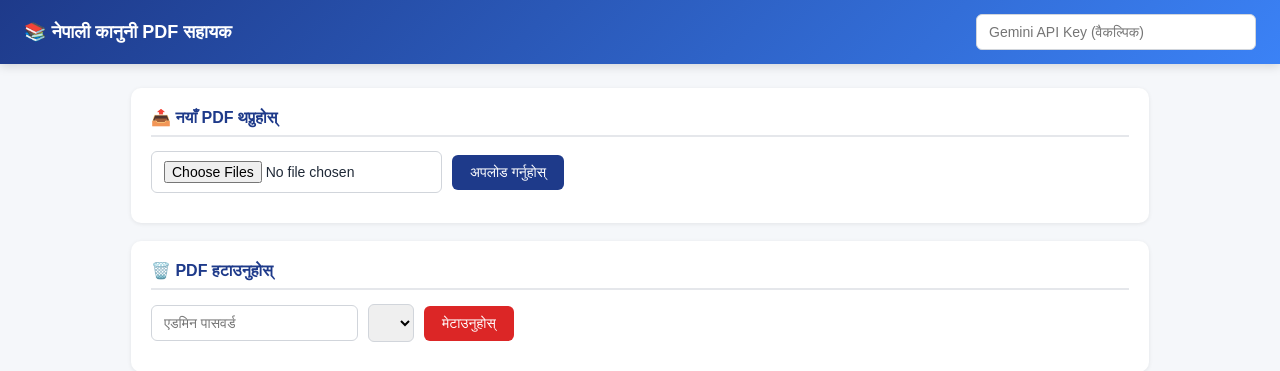
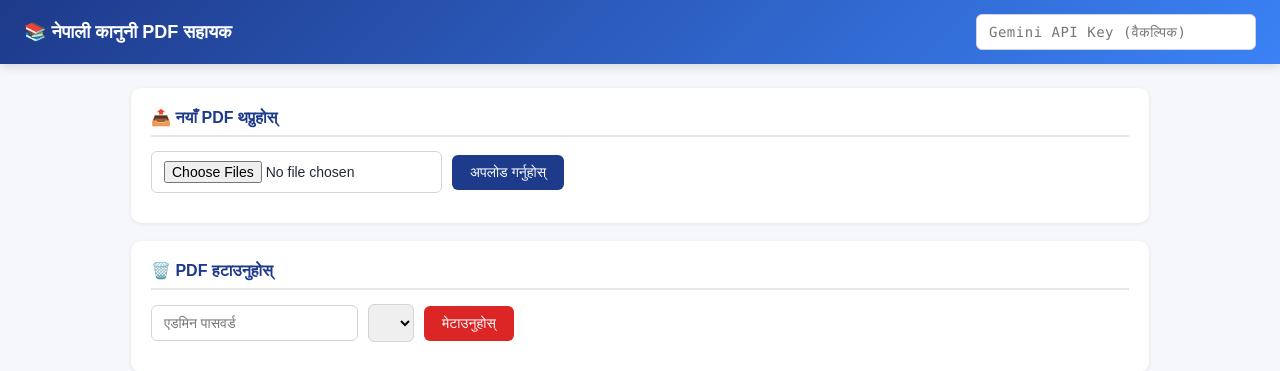
Before and after one commit to barshapbp2026/any-pdf-, a Python web app: template templates/index.html in a window 1280 px wide. Shown: the top 371 px of the page. Run offline with Jinja, Linux system fonts and the light colour scheme; the template is opened without the code that fills it, so the values that code supplies are empty.

Commit message:
Fix API key font to monospace for better readability

```diff
--- a/templates/index.html
+++ b/templates/index.html
@@ -46,6 +46,13 @@
   .pdf-chip{background:#e0e7ff;color:#3730a3;padding:4px 10px;border-radius:20px;
             font-size:12px;display:inline-block;margin:3px}
   @media(max-width:700px){.grid2{grid-template-columns:1fr}header input{width:160px}}
+
+  /* API Key का लागि अंग्रेजी फन्ट (Key फरक नदेखियोस् भनेर) */
+  #apiKey {
+      font-family: Consolas, Monaco, 'Courier New', monospace !important;
+      letter-spacing: 0.5px;
+  }
+
 </style>
 </head>
 <body>
```
